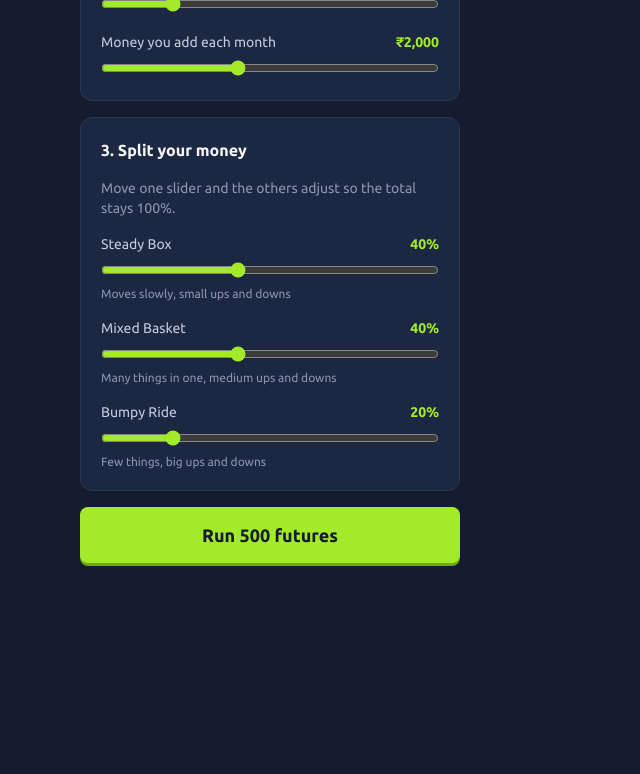
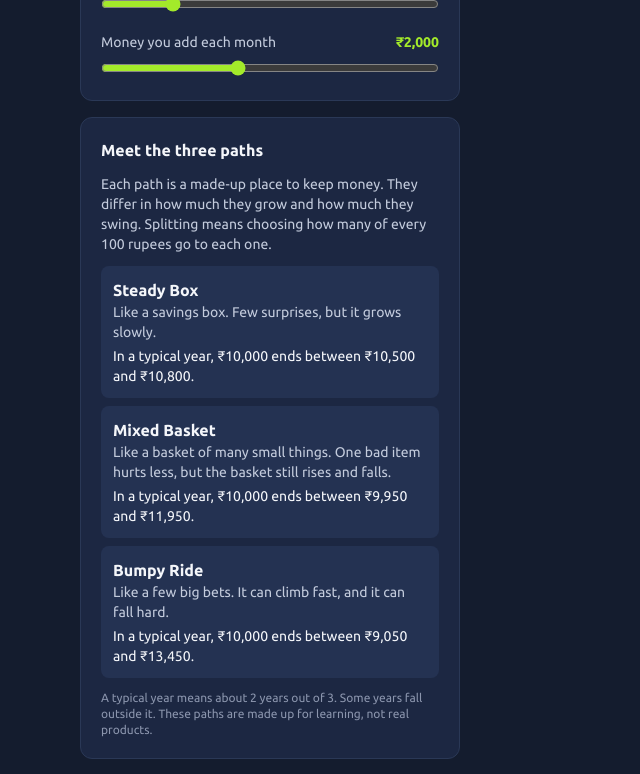
Before and after one commit to Pranjal-Garg-21/Vanguard, a React (Vite) app in the folder frontend/: page /learn/invest/time-machine in a window 1280 px wide. Shown: the part 680-1454 px from the top of the page, without its empty margins (0-640 px from the left). Before the commit the page ends 1267 px from the top, so only its background shows below. Built offline with nearby package versions, Linux system fonts and the light colour scheme.

Commit message:
Explain the three Time Machine paths and why the inflation switch changes the chart

```diff
--- a/frontend/src/content/i18n/en/assume.json
+++ b/frontend/src/content/i18n/en/assume.json
@@ -26,5 +26,12 @@
   "chart.axis.years": "Years",
   "chart.real.on": "Showing today's money (after inflation)",
   "chart.real.off": "Showing plain rupee amounts",
-  "chart.real.toggle": "Adjust for inflation"
+  "chart.real.toggle": "Adjust for inflation",
+  "real.hint": "Prices go up over time, so a rupee later buys less than a rupee today. Switch on the inflation adjustment to see what that does.",
+  "real.title": "Why did the chart change?",
+  "real.why": "Prices rise {rate} a year. So ₹1 in year {years} buys only what {worth} buys today. With the switch on, every amount is shown in today's money. That is why the lines sit lower, and the gap grows the further right you look.",
+  "real.end": "At the end, the middle outcome is {nominal} in plain rupees, but only about {real} in today's money.",
+  "real.dashed": "The dashed line drops too, because money you add later is also worth less than money you add now.",
+  "real.slow": "If a path grows slower than prices rise, its line can fall even while the plain amount goes up. That is how savings lose buying power.",
+  "real.learn": "Learn more in the Inflation room"
 }
--- a/frontend/src/content/i18n/en/timemachine.json
+++ b/frontend/src/content/i18n/en/timemachine.json
@@ -37,5 +37,12 @@
   "insight.default": "No one can promise one number. Look at the whole range, not just the middle line.",
   "back": "Back to Investing ABC",
   "open": "Open the Time Machine",
-  "open.hint": "Test your plan against 500 possible futures."
+  "open.hint": "Test your plan against 500 possible futures.",
+  "paths.title": "Meet the three paths",
+  "paths.intro": "Each path is a made-up place to keep money. They differ in how much they grow and how much they swing. Splitting means choosing how many of every 100 rupees go to each one.",
+  "paths.steady_box.what": "Like a savings box. Few surprises, but it grows slowly.",
+  "paths.mixed_basket.what": "Like a basket of many small things. One bad item hurts less, but the basket still rises and falls.",
+  "paths.bumpy_ride.what": "Like a few big bets. It can climb fast, and it can fall hard.",
+  "paths.year": "In a typical year, ₹10,000 ends between {low} and {high}.",
+  "paths.note": "A typical year means about 2 years out of 3. Some years fall outside it. These paths are made up for learning, not real products."
 }
--- /dev/null
+++ b/frontend/src/games/investing/time-machine/PathsGuide.tsx
@@ -0,0 +1,28 @@
+/** "Meet the three paths": says what each path is before the student splits any money. */
+import { formatRupees } from '@/core/market';
+import { t } from '@/platform';
+import { Card } from '@/ui';
+import { typicalYear } from './logic/paths';
+import { MIX_IDS } from './logic/mix';
+
+export function PathsGuide() {
+  return (
+    <Card className="space-y-3">
+      <h2 className="font-bold">{t('timemachine.paths.title')}</h2>
+      <p className="text-sm text-ink-soft">{t('timemachine.paths.intro')}</p>
+      <ul className="space-y-2">
+        {MIX_IDS.map((id) => {
+          const { low, high } = typicalYear(id);
+          return (
+            <li key={id} className="rounded-lg bg-surface-2 p-3">
+              <p className="font-bold text-ink">{t(`asset.${id}`)}</p>
+              <p className="text-sm text-ink-soft">{t(`timemachine.paths.${id}.what`)}</p>
+              <p className="mt-1 text-sm text-ink">{t('timemachine.paths.year', { low: formatRupees(low), high: formatRupees(high) })}</p>
+            </li>
+          );
+        })}
+      </ul>
+      <p className="text-xs text-muted">{t('timemachine.paths.note')}</p>
+    </Card>
+  );
+}
--- a/frontend/src/games/investing/time-machine/TimeMachine.tsx
+++ b/frontend/src/games/investing/time-machine/TimeMachine.tsx
@@ -11,6 +11,7 @@ import { LabSlider } from '@/games/investing/lessons/widgets/controls';
 import { logEvent, t } from '@/platform';
 import { AssumptionsDrawer, Button, Card, ChevronIcon, FanChart, Notice, RangeDisplay } from '@/ui';
 import content from '@/content/scenarios/invest/time_machine.json';
+import { PathsGuide } from './PathsGuide';
 import { pickInsight, tenths, type InsightRule } from './logic/insight';
 import { defaultMix, MIX_IDS, setShare, type Mix } from './logic/mix';
 import { runTimeMachine, type TimeMachineParams, type TimeMachineRun } from './logic/run';
@@ -102,6 +103,8 @@ export function TimeMachine({ seed }: { seed?: number | string }) {
             <LabSlider id="tm-monthly" label={t('timemachine.plan.monthly')} shown={formatRupees(monthly)} min={0} max={5000} step={500} value={monthly} onChange={setMonthly} />
           </Card>
 
+          <PathsGuide />
+
           <Card className="space-y-4">
             <h2 className="font-bold">{t('timemachine.step.mix')}</h2>
             <p className="text-sm text-muted">{t('timemachine.mix.hint')}</p>
@@ -155,7 +158,7 @@ function Results({
 
       <Card className="space-y-4">
         <h2 className="text-lg font-bold">{t('timemachine.result.title')}</h2>
-        <FanChart percentiles={futures.percentiles} invested={futures.invested} inflation={inflation} />
+        <FanChart percentiles={futures.percentiles} invested={futures.invested} inflation={inflation} learnMoreHref="/learn/invest/lesson_inflation" />
         <RangeDisplay low={futures.summary.p5} median={futures.summary.median} high={futures.summary.p95} />
         <ul className="space-y-1 text-ink-soft">
           <li>{t('timemachine.result.put', { amount: formatRupees(futures.summary.invested) })}</li>
--- /dev/null
+++ b/frontend/src/games/investing/time-machine/logic/paths.ts
@@ -0,0 +1,12 @@
+import { assumptions } from '@/core/market';
+
+/**
+ * What a "typical year" looks like for one path, per ₹10,000 held: growth after fees, plus or minus
+ * one swing. About 2 years in 3 land inside it; the rest fall outside. Read from assumptions.json.
+ */
+export function typicalYear(assetId: string, amount = 10000): { low: number; high: number } {
+  const a = assumptions.assets[assetId];
+  if (!a) throw new Error(`Unknown asset: ${assetId}`);
+  const growth = a.meanAnnual - a.fee;
+  return { low: amount * (1 + growth - a.volAnnual), high: amount * (1 + growth + a.volAnnual) };
+}
--- a/frontend/src/ui/FanChart.tsx
+++ b/frontend/src/ui/FanChart.tsx
@@ -7,7 +7,8 @@
  * a legend names every mark. A text summary is available to screen readers.
  */
 import { useId, useState, type ReactNode } from 'react';
-import { formatRupees, type Percentiles } from '@/core/market';
+import { Link } from 'react-router';
+import { formatRupees, formatValue, type Percentiles } from '@/core/market';
 import { t } from '@/platform';
 import { bandPath, compactRupees, deflate, linePath, niceTicks } from './chart-math';
 
@@ -17,6 +18,8 @@ export interface FanChartProps {
   invested: number[];
   /** When given, shows an "Adjust for inflation" toggle that restates every amount in today's money. */
   inflation?: number;
+  /** Where to send a student who wants the full lesson on inflation. */
+  learnMoreHref?: string;
   className?: string;
 }
 
@@ -24,7 +27,7 @@ const W = 640;
 const H = 300;
 const PAD = { top: 12, right: 12, bottom: 34, left: 52 };
 
-export function FanChart({ percentiles, invested, inflation, className = '' }: FanChartProps) {
+export function FanChart({ percentiles, invested, inflation, learnMoreHref, className = '' }: FanChartProps) {
   const [real, setReal] = useState(false);
   const descId = useId();
   const adjust = (series: number[]) => (real && inflation !== undefined ? deflate(series, inflation) : series);
@@ -102,6 +105,26 @@ export function FanChart({ percentiles, invested, inflation, className = '' }: F
         <LegendItem swatch={<span className="w-5 border-t-[3px] border-brand" />} label={t('assume.chart.legend.median')} />
         <LegendItem swatch={<span className="w-5 border-t-2 border-dashed border-ink-soft" />} label={t('assume.chart.legend.invested')} />
       </ul>
+      {inflation !== undefined && (
+        <div className="space-y-2 rounded-lg border-l-4 border-info bg-surface-2 p-3 text-sm text-ink-soft" aria-live="polite">
+          {real ? (
+            <>
+              <p className="font-bold text-ink">{t('assume.real.title')}</p>
+              <p>{t('assume.real.why', { rate: formatValue(inflation, 'percent', 1), years: Number(years.toFixed(1)), worth: formatRupees(1 / Math.pow(1 + inflation, years), 2) })}</p>
+              <p>{t('assume.real.end', { nominal: formatRupees(percentiles.p50[months] ?? 0), real: formatRupees(p50[months] ?? 0) })}</p>
+              <p>{t('assume.real.dashed')}</p>
+              <p>{t('assume.real.slow')}</p>
+            </>
+          ) : (
+            <p>{t('assume.real.hint')}</p>
+          )}
+          {learnMoreHref && (
+            <Link to={learnMoreHref} className="inline-block font-bold text-brand hover:underline">
+              {t('assume.real.learn')}
+            </Link>
+          )}
+        </div>
+      )}
       <p id={descId} className="sr-only">
         {alt} {real ? t('assume.chart.real.on') : t('assume.chart.real.off')}
       </p>
```
Also changed, not shown: 1 other file (tests, documents, lock files or other folders).
